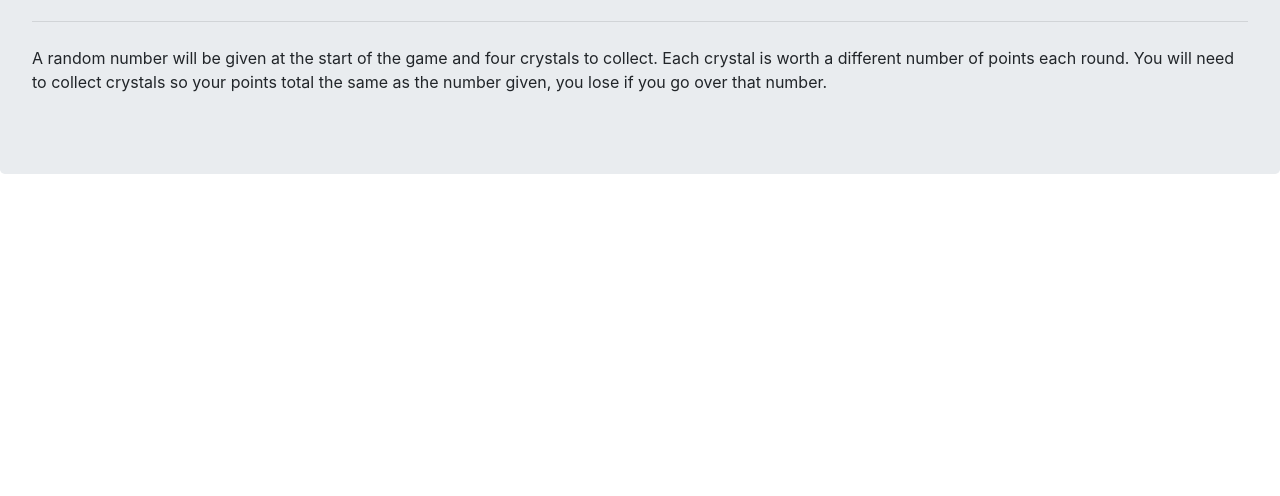
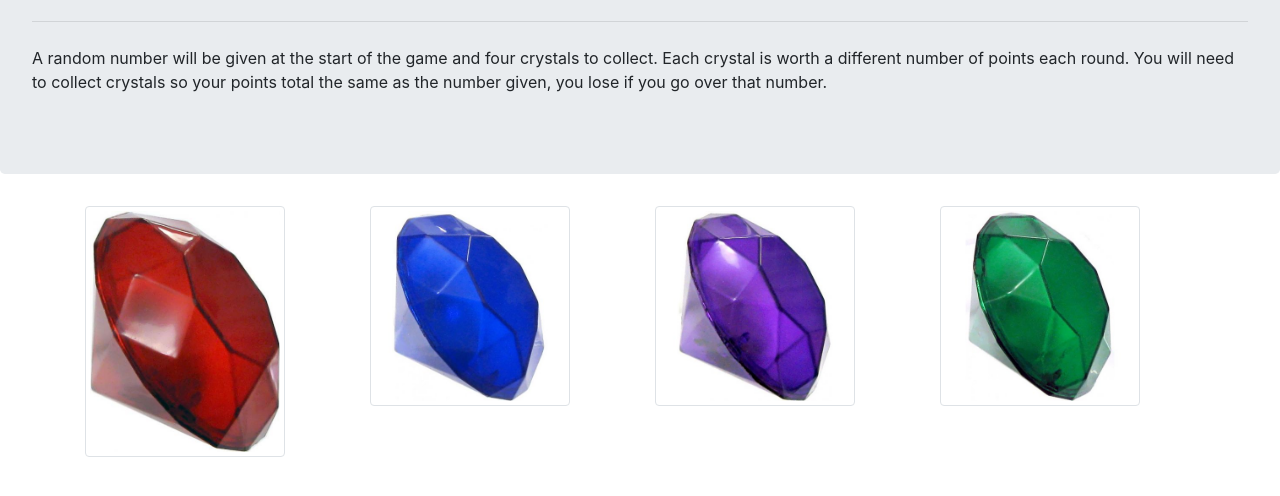
Before and after one commit to Huangying270/unit-4-game, a plain HTML site: page index.html in a window 1280 px wide. Shown: the part 172-668 px from the top of the page. Drawn offline with nearby package versions, Linux system fonts and the light colour scheme.

Commit message:
added images

```diff
--- a/index.html
+++ b/index.html
@@ -9,13 +9,11 @@
 
     <link rel="stylesheet" type="text/css" href="assets/css/reset.css">
 
-    <link rel="stylesheet" href="https://stackpath.bootstrapcdn.com/bootstrap/4.3.1/css/bootstrap.min.css"
-        integrity="sha384-ggOyR0iXCbMQv3Xipma34MD+dH/1fQ784/j6cY/iJTQUOhcWr7x9JvoRxT2MZw1T" crossorigin="anonymous">
+    <link rel="stylesheet" href="https://stackpath.bootstrapcdn.com/bootstrap/4.3.1/css/bootstrap.min.css" integrity="sha384-ggOyR0iXCbMQv3Xipma34MD+dH/1fQ784/j6cY/iJTQUOhcWr7x9JvoRxT2MZw1T" crossorigin="anonymous">
 
     <!--   <link rel="stylesheet" type="text/css" href="assets/css/style.css"> -->
 
-    <script src="https://code.jquery.com/jquery-3.4.1.js"
-        integrity="sha256-WpOohJOqMqqyKL9FccASB9O0KwACQJpFTUBLTYOVvVU=" crossorigin="anonymous"></script>
+    <script src="https://code.jquery.com/jquery-3.4.1.js" integrity="sha256-WpOohJOqMqqyKL9FccASB9O0KwACQJpFTUBLTYOVvVU=" crossorigin="anonymous"></script>
 </head>
 
 <body>
@@ -30,6 +28,23 @@
             that number.</p>
     </div>
 
+    <div class="container">
+        <div class="row">
+            <div class="col-sm-3">
+                <img src="assets/images/red.jpg" alt="red crystal" class="img-thumbnail" width="200" height="200">
+            </div>
+            <div class="col-sm-3">
+                <img src="assets/images/blue.jpeg" alt="blue crystal" class="img-thumbnail" width="200" height="200">
+            </div>
+            <div class="col-sm-3">
+                <img src="assets/images/purple.jpeg" alt="purple crystal" class="img-thumbnail" width="200" height="200">
+            </div>
+            <div class="col-sm-3">
+                <img src="assets/images/green.jpeg" alt="green crystal" class="img-thumbnail" width="200" height="200">
+            </div>
+        </div>
+    </div>
+
     <script src="assets/javascript/game.js"></script>
 
 </body>
```
Also changed, not shown: assets/css/style.css (+0 -13 lines), assets/images/blue.jpeg (added), assets/images/green.jpeg (added), assets/images/purple.jpeg (added), assets/images/red.jpg (added).
